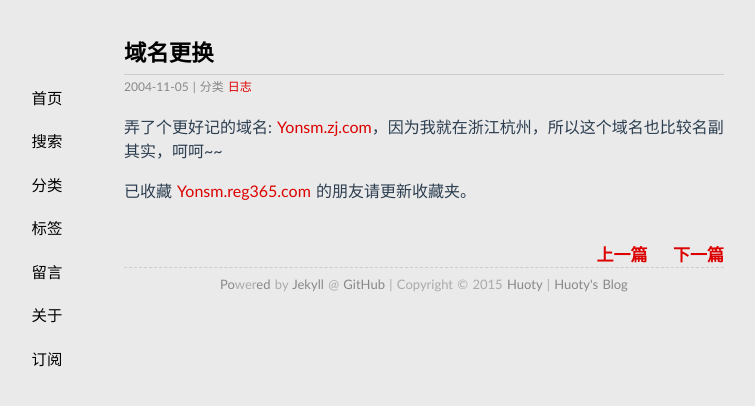
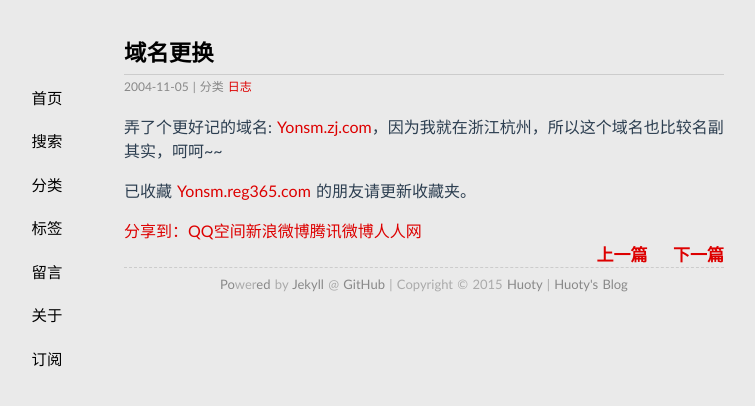
Before and after one commit to kuanghy/kuanghy.github.io, a Jekyll site: the page built from _posts/2004-11-05-domain-name-change.md, in a window 1280 px wide. Shown: the top 406 px of the page, without its empty margins (216-971 px from the left). Built offline with Jekyll 4.4.1, drawn with Linux system fonts in a browser that asks for light colours; Markdown is read by kramdown in place of the engine named in the settings; comment, search, counter and statistics services are not loaded.

Commit message:
添加文章页面的分享功能

```diff
--- a/_layouts/post.html
+++ b/_layouts/post.html
@@ -27,8 +27,9 @@ layout: default
 <section class="post">
 {{ content }}
 </section>
+<div class="bdsharebuttonbox"><a href="#" class="bds_more" data-cmd="more">分享到：</a><a title="分享到QQ空间" href="#" class="bds_qzone" data-cmd="qzone">QQ空间</a><a title="分享到新浪微博" href="#" class="bds_tsina" data-cmd="tsina">新浪微博</a><a title="分享到腾讯微博" href="#" class="bds_tqq" data-cmd="tqq">腾讯微博</a><a title="分享到人人网" href="#" class="bds_renren" data-cmd="renren">人人网</a></div>
+<script>window._bd_share_config={"common":{"bdSnsKey":{},"bdText":"","bdMini":"2","bdMiniList":false,"bdPic":"","bdStyle":"2","bdSize":"16"},"share":{"bdSize":16},"image":{"viewList":["qzone","tsina","tqq","renren"],"viewText":"分享到：","viewSize":"16"},"selectShare":{"bdContainerClass":null,"bdSelectMiniList":["qzone","tsina","tqq","renren"]}};with(document)0[(getElementsByTagName('head')[0]||body).appendChild(createElement('script')).src='http://bdimg.share.baidu.com/static/api/js/share.js?v=89860593.js?cdnversion='+~(-new Date()/36e5)];</script>
 <section align="right">
-<br/>
 <span>
 	<a {% if page.previous %} href="{{ page.previous.url }}" class="pageNav"{% endif %} {% unless page.previous %} class="pageNavInvalid" {% endunless %} >上一篇</a>
 	&nbsp;&nbsp;&nbsp;
```
